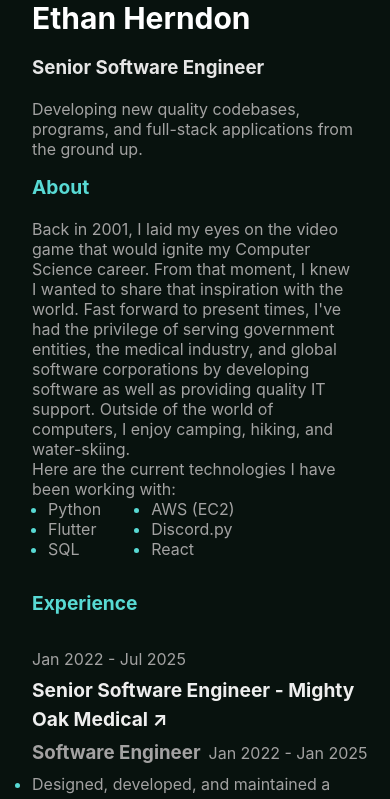
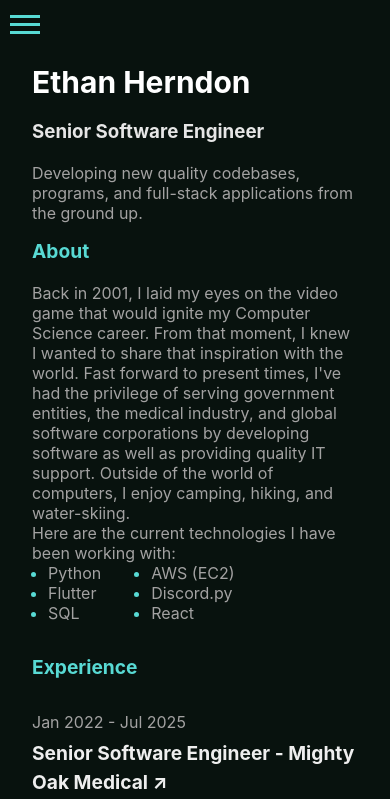
Before and after one commit to HerndonE/Portfolio-Website, a React (Create React App) app: page /#/ in a window 390 px wide. Shown: the top 799 px of the page. Built offline with nearby package versions, Linux system fonts and the light colour scheme.

Commit message:
[add] put navbar ontop of home page

```diff
--- a/src/App.js
+++ b/src/App.js
@@ -12,6 +12,7 @@ import { ProjectTagContainer } from "./components/Projects/ProjectTagData.js";
 import ProjectTags from "./components/Projects/ProjectTags.js";
 import { ProjectsContainer } from "./components/Projects/ProjectsData.js";
 import ScrollToTop from "./components/ScrollToTop.js";
+import HamburgerMenu from "./components/Menu/HamburgerMenu.js";
 
 const ProjectOneIndex = 2;
 const ProjectTwoIndex = 8;
@@ -27,6 +28,11 @@ const handleClick = (id) => {
 // Home Component
 const Home = () => (
   <>
+    <link
+      // Hamburger Icon
+      rel="stylesheet"
+      href="https://cdnjs.cloudflare.com/ajax/libs/font-awesome/4.7.0/css/font-awesome.min.css"
+    ></link>
     <div className="app-container">
       <div class="hide-on-mobile">
         <CustomNav
@@ -47,6 +53,12 @@ const Home = () => (
         />
       </div>
       <div className="sections-container">
+        <div class="show-on-mobile">
+          <div>
+            <HamburgerMenu />
+            {/* Rest of your app */}
+          </div>
+        </div>
         <div className="custom-about">
           <div className="aligned-content">
             <div class="show-on-mobile">
--- a/src/components/Expierence/ExpierenceTagData.js
+++ b/src/components/Expierence/ExpierenceTagData.js
@@ -18,6 +18,8 @@ const MightyOakMedicalTags = [
   "ISO",
   "IEC",
   "IEEE",
+  "SDLC",
+  "SQA",
 ];
 const AtlassianTags = [
   "Jira",
--- /dev/null
+++ b/src/components/Menu/HamburgerMenu.css
@@ -0,0 +1,65 @@
+@import '../../values.css';
+
+@media only screen and (max-width: 768px) {
+
+.hamburger-container {
+  position: relative;
+  padding-top: 5px;
+}
+
+.hamburger {
+  background: none;
+  border: none;
+  cursor: pointer;
+  display: flex;
+  flex-direction: column;
+  gap: 5px;
+  padding: 10px;
+  z-index: 1001;
+}
+
+.hamburger span {
+  display: block;
+  width: 30px;
+  height: 3px;
+  background: var(--tag-text-color);
+  transition: all 0.3s ease-in-out;
+}
+
+.hamburger.open span:nth-child(1) {
+  transform: rotate(45deg) translate(5px, 5px);
+}
+
+.hamburger.open span:nth-child(2) {
+  opacity: 0;
+}
+
+.hamburger.open span:nth-child(3) {
+  transform: rotate(-45deg) translate(5px, -5px);
+}
+
+.menu {
+  position: absolute;
+  top: 50px;
+  left: 0;
+  background-color: var(--tag-primary-color);
+  width: 200px;
+}
+
+.menu ul {
+  list-style: none;
+  padding: 0;
+  margin: 0;
+}
+
+.menu li {
+  padding: 15px;
+  border-bottom: 1px solid var(--tag-text-color);;
+}
+
+.menu li a {
+  text-decoration: none;
+  color: var(--tag-text-color);
+}
+
+}
--- /dev/null
+++ b/src/components/Menu/HamburgerMenu.js
@@ -0,0 +1,41 @@
+import React, { useState } from "react";
+import { Link } from "react-router-dom";
+import "./HamburgerMenu.css";
+
+const HamburgerMenu = () => {
+  const [isOpen, setIsOpen] = useState(false);
+
+  const toggleMenu = () => {
+    setIsOpen(!isOpen);
+  };
+
+  return (
+    <div className="hamburger-container">
+      <button
+        className={`hamburger ${isOpen ? "open" : ""}`}
+        onClick={toggleMenu}
+      >
+        <span />
+        <span />
+        <span />
+      </button>
+
+      {isOpen && (
+        <nav className="menu">
+          <ul>
+            <strong>
+              <li>
+                <Link to="expierence">Experience</Link>
+              </li>
+              <li>
+                <Link to="projects">Projects</Link>
+              </li>
+            </strong>
+          </ul>
+        </nav>
+      )}
+    </div>
+  );
+};
+
+export default HamburgerMenu;
```
